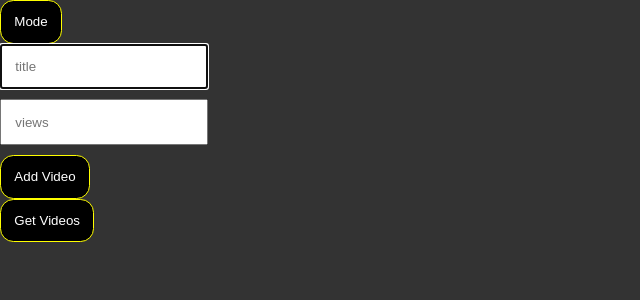
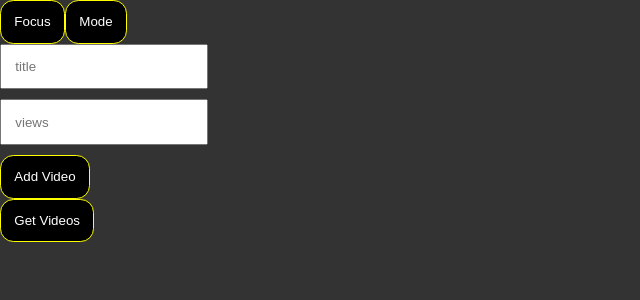
Before and after one commit to coderdost/full-stack-dev-2023, a React (Create React App) app: page / in a window 1280 px wide. Shown: the top 300 px of the page, without its empty margins (0-640 px from the left). Built offline with nearby package versions, Linux system fonts and the light colour scheme.

Commit message:
react-14

```diff
--- a/src/App.js
+++ b/src/App.js
@@ -1,4 +1,4 @@
-import { useCallback, useReducer, useState } from 'react';
+import { useCallback, useReducer, useState,useRef } from 'react';
 import './App.css';
 import AddVideo from './components/AddVideo';
 import videoDB from './data/data';
@@ -12,7 +12,7 @@ function App() {
   console.log('render App');
   const [editableVideo, setEditableVideo] = useState(null);
   const [mode, setMode] = useState('darkMode');
-
+  const inputRef = useRef(null);
 
 
   function videoReducer(videos, action) {
@@ -33,7 +33,7 @@ function App() {
         return videos;
     }
   }
-  const [videos, dispatch] = useReducer(videoReducer, []);
+  const [videos, dispatch] = useReducer(videoReducer, videoDB);
 
   const editVideo = useCallback(function editVideo(id) {
     setEditableVideo(videos.find((video) => video.id === id));
@@ -45,6 +45,7 @@ function App() {
       <VideosContext.Provider value={videos}>
         <VideoDispatchContext.Provider value={dispatch}>
         <div className={`App ${mode}`} onClick={() => console.log('App')}>
+          <button onClick={()=>{inputRef.current.jumpTo()}}>Focus</button>
           <button
             onClick={() =>
               setMode(mode === 'darkMode' ? 'lightMode' : 'darkMode')
@@ -53,6 +54,7 @@ function App() {
             Mode
           </button>
           <AddVideo
+            ref={inputRef}
             editableVideo={editableVideo}
           ></AddVideo>
           <VideoList
--- a/src/components/AddVideo.js
+++ b/src/components/AddVideo.js
@@ -1,5 +1,5 @@
 import './AddVideo.css';
-import { useEffect, useRef, useState } from 'react';
+import { useEffect, forwardRef, useRef, useState, useImperativeHandle } from 'react';
 import useVideoDispatch from '../hooks/VideoDispatch';
 
 const initialState = {
@@ -10,10 +10,20 @@ const initialState = {
   views: '',
 };
 
-function AddVideo({ editableVideo }) {
+const AddVideo = forwardRef(function AddVideo({ editableVideo },ref) {
   const [video, setVideo] = useState(initialState);
   const dispatch = useVideoDispatch();
-  const inputRef = useRef(null);
+  // const inputRef = useRef(null);
+  const iRef =  useRef(null);
+
+  useImperativeHandle(ref,()=>{
+    return {
+      jumpTo(){
+          iRef.current.focus()
+      }
+    }
+
+  },[])
 
   function handleSubmit(e) {
     e.preventDefault();
@@ -33,13 +43,13 @@ function AddVideo({ editableVideo }) {
     if (editableVideo) {
       setVideo(editableVideo);
     }
-    inputRef.current.focus();
+    // inputRef.current.focus();
   }, [editableVideo]);
 
   return (
     <form>
       <input
-        ref={inputRef}
+        ref={iRef}
         type="text"
         name="title"
         onChange={handleChange}
@@ -58,6 +68,6 @@ function AddVideo({ editableVideo }) {
       </button>
     </form>
   );
-}
+})
 
 export default AddVideo;
--- a/src/components/Video.js
+++ b/src/components/Video.js
@@ -1,4 +1,4 @@
-import { useContext, useEffect, memo } from 'react';
+import { useContext, useRef, memo,useLayoutEffect } from 'react';
 import ThemeContext from '../context/ThemeContext';
 import useVideoDispatch from '../hooks/VideoDispatch';
 import './Video.css';
@@ -16,10 +16,16 @@ const Video = memo(function Video({
   console.log('render Video', id);
   const theme = useContext(ThemeContext);
   const dispatch = useVideoDispatch();
+  const ref = useRef(null);
+
+  // useLayoutEffect(() => {
+  //   const { height } = ref.current.getBoundingClientRect();
+  //   console.log(height)
+  // }, []);
 
   return (
     <>
-      <div className={`container ${theme}`}>
+      <div ref={ref} className={`container ${theme}`}>
         <button
           className="close"
           onClick={() => dispatch({ type: 'DELETE', payload: id })}
--- a/src/components/VideoList.js
+++ b/src/components/VideoList.js
@@ -1,16 +1,24 @@
 import Video from './Video';
 import PlayButton from './PlayButton';
 import useVideos from '../hooks/Videos';
-import { useEffect, useCallback, useMemo } from 'react';
+import { useEffect, useCallback, useMemo, useDeferredValue, useState, useTransition } from 'react';
 import useVideoDispatch from '../hooks/VideoDispatch';
+import moreVideos  from '../data/moredata';
 
 function VideoList({ editVideo }) {
 
-  const videos = useVideos();
+  // const videos = useVideos();
   const dispatch = useVideoDispatch();
+  const [isPending, startTransition] = useTransition();
+  // const defVideos =  useDeferredValue(videos)
+   const [videos, setVideos] = useState([]);
 
   function getVideos() {
-       dispatch({ type: 'LOAD', payload: [] });
+      //  dispatch({ type: 'LOAD', payload: moreVideos  });
+      startTransition(()=>{
+        setVideos(moreVideos)
+      })
+
   }
 
   useEffect(() => {
@@ -40,7 +48,8 @@ function VideoList({ editVideo }) {
           {memoButton}
         </Video>
       ))}
-      <button onClick={getVideos}>Get Videos</button>
+
+      <button onClick={getVideos}>{isPending ?'Getting...': 'Get Videos'}</button>
     </>
   );
 }
--- a/src/index.js
+++ b/src/index.js
@@ -2,7 +2,6 @@ import React from 'react';
 import ReactDOM from 'react-dom/client';
 import './index.css';
 import App from './App';
-import ThemeContext from './context/ThemeContext';
 const root = ReactDOM.createRoot(document.getElementById('root'));
 root.render(
   <React.StrictMode>
```
